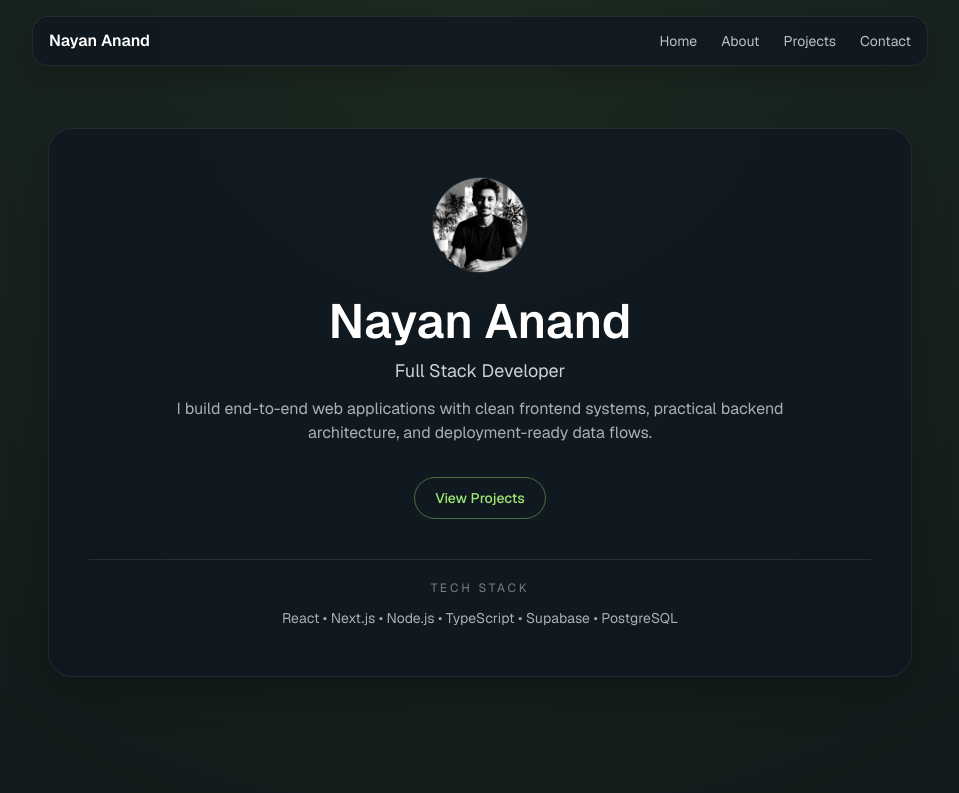
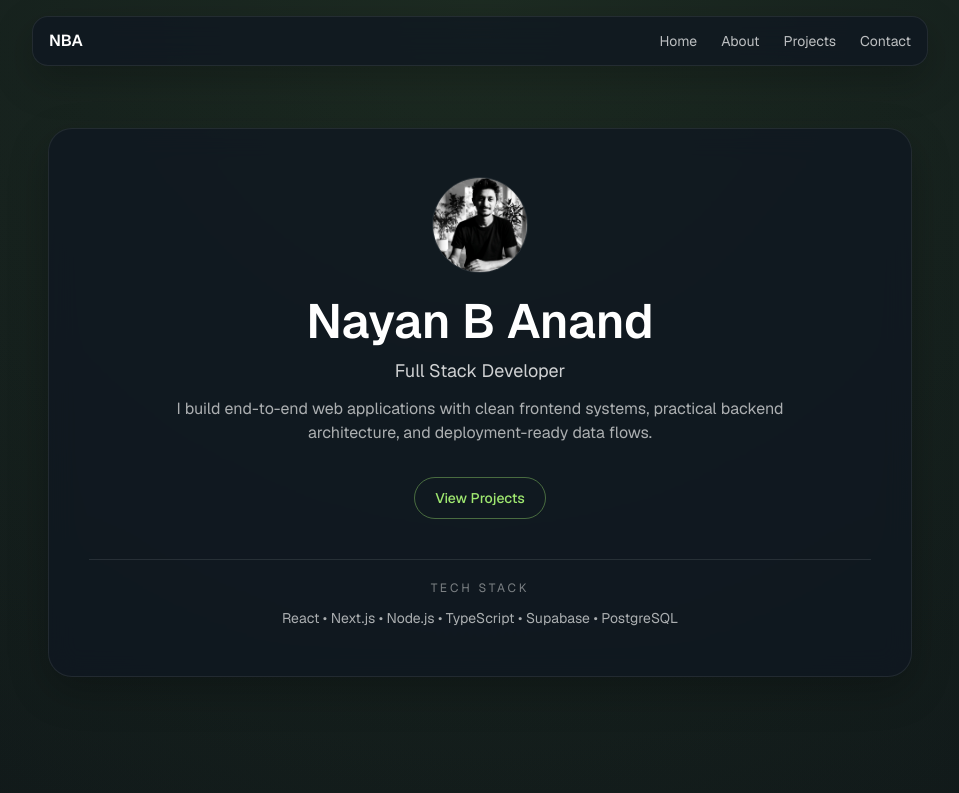
Before and after one commit to nayananandofficial/portfolio-new, a Next.js app: page / in a window 1280 px wide. Shown: the top 793 px of the page, without its empty margins (160-1119 px from the left). Built offline with nearby package versions, Linux system fonts and the light colour scheme.

Commit message:
refactor: change title, hero section spacing

```diff
--- a/src/app/layout.tsx
+++ b/src/app/layout.tsx
@@ -16,8 +16,8 @@ const geistMono = Geist_Mono({
 
 export const metadata: Metadata = {
   metadataBase: new URL("http://localhost:3000"),
-  title: "Nayan Anand",
-  description: "Made with Next.js with love by Nayan Anand",
+  title: "Nayan B Anand",
+  description: "Made with Next.js with ❤️",
 };
 
 export default function RootLayout({
--- a/src/app/projects/[slug]/page.tsx
+++ b/src/app/projects/[slug]/page.tsx
@@ -62,7 +62,7 @@ export default function ProjectPage({ params }: ProjectPageProps) {
     image: project.image,
     author: {
       '@type': 'Person',
-      name: 'Ananthakrishnan AN',
+      name: 'Nayan B Anand',
     },
     url: `https://your-domain.com/projects/${project.slug}`,
   };
--- a/src/components/layout/Navbar.tsx
+++ b/src/components/layout/Navbar.tsx
@@ -20,7 +20,7 @@ export default function Navbar() {
         <div className="glass-card max-w-4xl mx-auto px-4 py-3 rounded-2xl">
           <div className="flex items-center justify-between">
             <Link href="/" className="text-base font-semibold text-white">
-              Nayan Anand
+              NBA
             </Link>
 
             <div className="hidden md:flex items-center gap-6">
--- a/src/components/sections/Hero.tsx
+++ b/src/components/sections/Hero.tsx
@@ -14,7 +14,7 @@ const techStack = [
 
 export default function Hero() {
   return (
-    <section id="home" className="py-16 pt-32">
+    <section id="home" className="py-12 pt-32">
       <div className="max-w-4xl mx-auto px-4">
         <div className="glass-card rounded-3xl px-6 py-12 md:px-10 text-center">
           <div className="relative w-24 h-24 rounded-full overflow-hidden mx-auto mb-6 border border-white/10">
@@ -29,7 +29,7 @@ export default function Hero() {
 
           <div className="space-y-3">
             <h1 className="text-4xl md:text-5xl font-semibold text-white">
-              Nayan Anand
+              Nayan B Anand
             </h1>
             <p className="text-lg text-white/80">Full Stack Developer</p>
             <p className="text-base text-white/65 max-w-2xl mx-auto">
```
